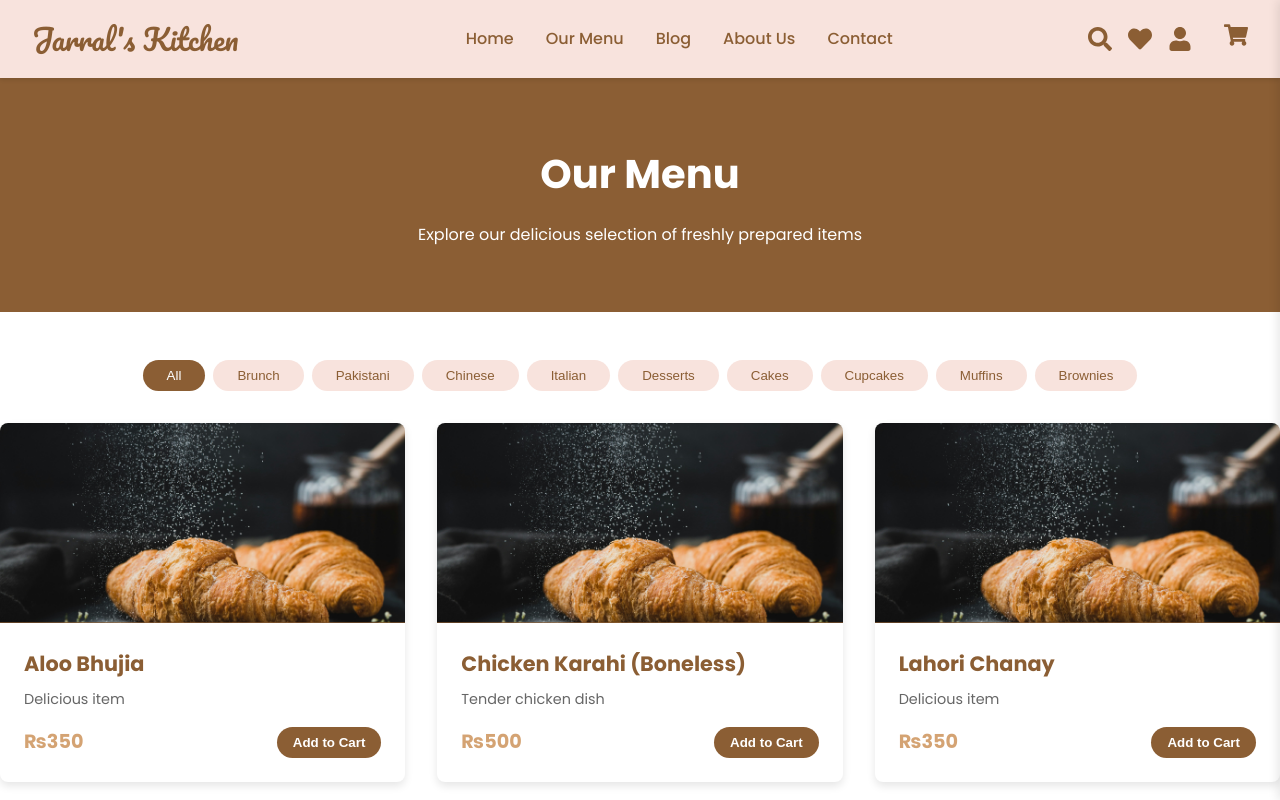
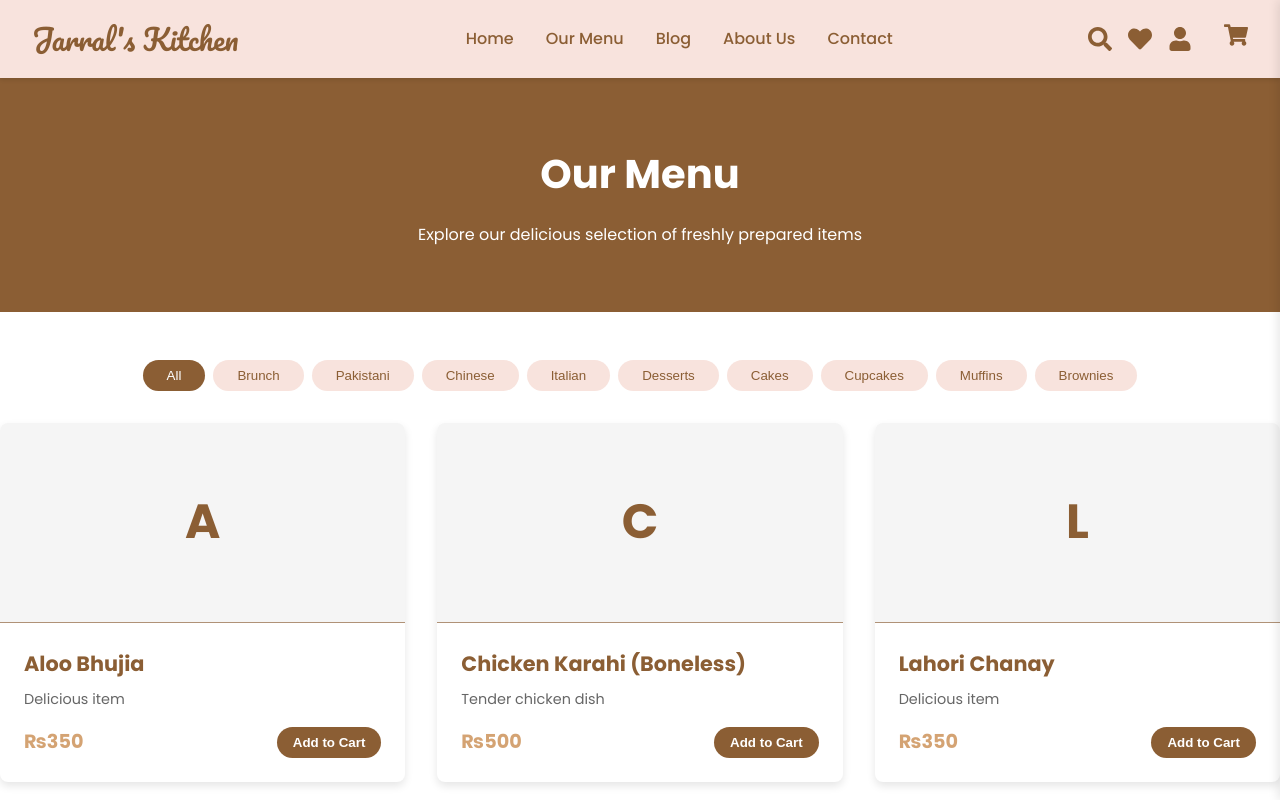
Before and after one commit to kajarral-381/jarrals-kitchen, a React (Vite) app: page /menu in a window 1280 px wide. Shown: the top 800 px of the page. Built offline with nearby package versions, Linux system fonts and the light colour scheme.

Commit message:
Remove all images from menu page and replace with text placeholders

```diff
--- a/src/components/ProductCard.css
+++ b/src/components/ProductCard.css
@@ -33,6 +33,26 @@
 
 .product-card:hover .product-image img {
   transform: scale(1.05);
+}
+
+.no-image-placeholder {
+  width: 100%;
+  height: 100%;
+  background-color: #f5f5f5;
+  display: flex;
+  align-items: center;
+  justify-content: center;
+  transition: background-color 0.3s;
+}
+
+.no-image-placeholder span {
+  font-size: 3rem;
+  font-weight: bold;
+  color: #8b5e34;
+}
+
+.product-card:hover .no-image-placeholder {
+  background-color: #e9e9e9;
 }
 
 .product-actions {
--- a/src/components/ProductCard.jsx
+++ b/src/components/ProductCard.jsx
@@ -40,7 +40,9 @@ const ProductCard = ({ product }) => {
     <div className="product-card">
       <div className="product-image">
         <Link to={`/product/${id}`} className="product-image-link">
-          <img src={image} alt={name} />
+          <div className="no-image-placeholder">
+            <span>{name.charAt(0)}</span>
+          </div>
         </Link>
         <div className="product-actions">
           <button
@@ -54,7 +56,7 @@ const ProductCard = ({ product }) => {
             <SocialShare
               url={`${window.location.origin}/product/${id}`}
               title={name}
-              image={image}
+              image=""
               description={description}
             />
           </div>
--- a/src/pages/Menu.jsx
+++ b/src/pages/Menu.jsx
@@ -1,16 +1,5 @@
 import { useState, useEffect } from 'react';
 import ProductCard from '../components/ProductCard';
-import {
-  chocolateCroissant,
-  strawberryCheesecake,
-  sourdoughBread,
-  blueberryMuffin,
-  cinnamonRoll,
-  baguette,
-  chocolateCake,
-  applePie,
-  chocolateChipCookie
-} from '../assets';
 import menuData from '../assets/menu.json';
 import './Menu.css';
 
@@ -19,42 +8,7 @@ const Menu = () => {
   const [products, setProducts] = useState([]);
   const [loading, setLoading] = useState(true);
 
-  // Map of product names to images
-  const productImages = {
-    'Chocolate Croissant': chocolateCroissant,
-    'Strawberry Cheesecake': strawberryCheesecake,
-    'Sourdough Bread': sourdoughBread,
-    'Blueberry Muffin': blueberryMuffin,
-    'Cinnamon Roll': cinnamonRoll,
-    'Baguette': baguette,
-    'Chocolate Cake': chocolateCake,
-    'Apple Pie': applePie,
-    'Chocolate Chip Cookie': chocolateChipCookie,
-    // Default images for other products by category
-    'BRUNCH': chocolateCroissant,
-    'PAKISTANI': sourdoughBread,
-    'CHINESE': baguette,
-    'ITALIAN': applePie,
-    'DESSERTS': cinnamonRoll,
-    'CAKES': chocolateCake,
-    'CUPCAKES': blueberryMuffin,
-    'MUFFINS': blueberryMuffin,
-    'BROWNIES': chocolateChipCookie
-  };
 
-  // Get image for a product
-  const getProductImage = (product) => {
-    // Try to match by exact name
-    if (productImages[product.name]) {
-      return productImages[product.name];
-    }
-    // Fall back to category
-    if (productImages[product.category]) {
-      return productImages[product.category];
-    }
-    // Default fallback
-    return chocolateCroissant;
-  };
 
   useEffect(() => {
     // Process menu data
@@ -63,7 +17,6 @@ const Menu = () => {
       name: item.name,
       description: item.description,
       price: item.price, // Price is already in PKR
-      image: getProductImage(item),
       category: item.category.toLowerCase()
     }));
 
```
